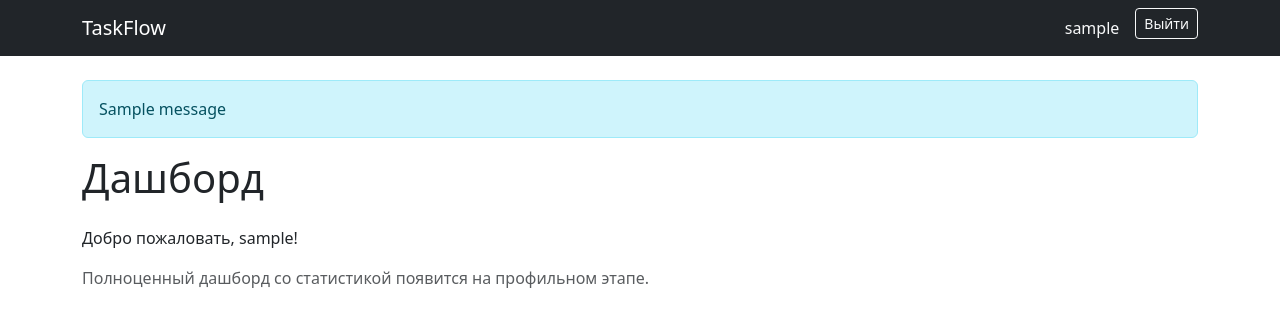
After one commit to qweed2422-maker/taskflow, a Django app: page / in a window 1280 px wide. The commit adds this page. Shown: the top 327 px of the page. Run offline with Django 4.2, Linux system fonts and the light colour scheme; a user stored in the database is signed in; tables that the repository leaves empty hold one stand-in row (values such as "Sample post"); one stand-in notice (Sample message) is shown.

Commit message:
Этап 5: аутентификация (вход/выход), базовый шаблон с Bootstrap, дашборд-заглушка

```diff
--- a/dashboard/urls.py
+++ b/dashboard/urls.py
@@ -1,11 +1,9 @@
-"""
-URL-маршруты приложения "dashboard".
-Будут заполнены на соответствующем этапе реализации (CRUD / auth / dashboard).
-"""
 from django.urls import path
 
-app_name = "dashboard"
+from . import views
+
+app_name = 'dashboard'
 
 urlpatterns = [
-    # TODO: добавить маршруты на профильном этапе
+    path('', views.dashboard_home, name='home'),
 ]
--- a/dashboard/views.py
+++ b/dashboard/views.py
@@ -1,3 +1,7 @@
+from django.contrib.auth.decorators import login_required
 from django.shortcuts import render
 
-# Create your views here.
+
+@login_required
+def dashboard_home(request):
+    return render(request, 'dashboard/home.html')
--- a/taskflow/urls.py
+++ b/taskflow/urls.py
@@ -1,22 +1,8 @@
-"""
-URL configuration for taskflow project.
-
-The `urlpatterns` list routes URLs to views. For more information please see:
-    https://docs.djangoproject.com/en/4.2/topics/http/urls/
-Examples:
-Function views
-    1. Add an import:  from my_app import views
-    2. Add a URL to urlpatterns:  path('', views.home, name='home')
-Class-based views
-    1. Add an import:  from other_app.views import Home
-    2. Add a URL to urlpatterns:  path('', Home.as_view(), name='home')
-Including another URLconf
-    1. Import the include() function: from django.urls import include, path
-    2. Add a URL to urlpatterns:  path('blog/', include('blog.urls'))
-"""
 from django.contrib import admin
-from django.urls import path
+from django.urls import path, include
 
 urlpatterns = [
     path('admin/', admin.site.urls),
+    path('accounts/', include('django.contrib.auth.urls')),
+    path('', include('dashboard.urls')),
 ]
--- a/templates/base.html
+++ b/templates/base.html
@@ -1,4 +1,42 @@
-<!--
-    base.html - базовый шаблон проекта (Bootstrap-каркас).
-    Будет заполнен на этапе реализации CRUD/UI.
--->
+{% load static %}
+<!DOCTYPE html>
+<html lang="ru">
+<head>
+    <meta charset="UTF-8">
+    <meta name="viewport" content="width=device-width, initial-scale=1.0">
+    <title>{% block title %}TaskFlow{% endblock %} — TaskFlow</title>
+    <link
+        href="https://cdn.jsdelivr.net/npm/bootstrap@5.3.3/dist/css/bootstrap.min.css"
+        rel="stylesheet">
+</head>
+<body>
+    <nav class="navbar navbar-expand-lg navbar-dark bg-dark mb-4">
+        <div class="container">
+            <a class="navbar-brand" href="{% url 'dashboard:home' %}">TaskFlow</a>
+            <div class="d-flex ms-auto">
+                {% if user.is_authenticated %}
+                    <span class="navbar-text text-light me-3">{{ user.username }}</span>
+                    <form method="post" action="{% url 'logout' %}" class="d-inline">
+                        {% csrf_token %}
+                        <button type="submit" class="btn btn-outline-light btn-sm">Выйти</button>
+                    </form>
+                {% else %}
+                    <a class="btn btn-outline-light btn-sm" href="{% url 'login' %}">Войти</a>
+                {% endif %}
+            </div>
+        </div>
+    </nav>
+
+    <div class="container">
+        {% if messages %}
+            {% for message in messages %}
+                <div class="alert alert-info">{{ message }}</div>
+            {% endfor %}
+        {% endif %}
+
+        {% block content %}{% endblock %}
+    </div>
+
+    <script src="https://cdn.jsdelivr.net/npm/bootstrap@5.3.3/dist/js/bootstrap.bundle.min.js"></script>
+</body>
+</html>
--- /dev/null
+++ b/templates/dashboard/home.html
@@ -0,0 +1,11 @@
+{% extends "base.html" %}
+
+{% block title %}Дашборд{% endblock %}
+
+{% block content %}
+  <h1 class="mb-4">Дашборд</h1>
+  <p>Добро пожаловать, {{ user.username }}!</p>
+  <p class="text-muted">
+    Полноценный дашборд со статистикой появится на профильном этапе.
+  </p>
+{% endblock %}
```
Also changed, not shown: taskflow/settings.py (+6 -1 lines), templates/registration/login.html (+28 -4 lines).
